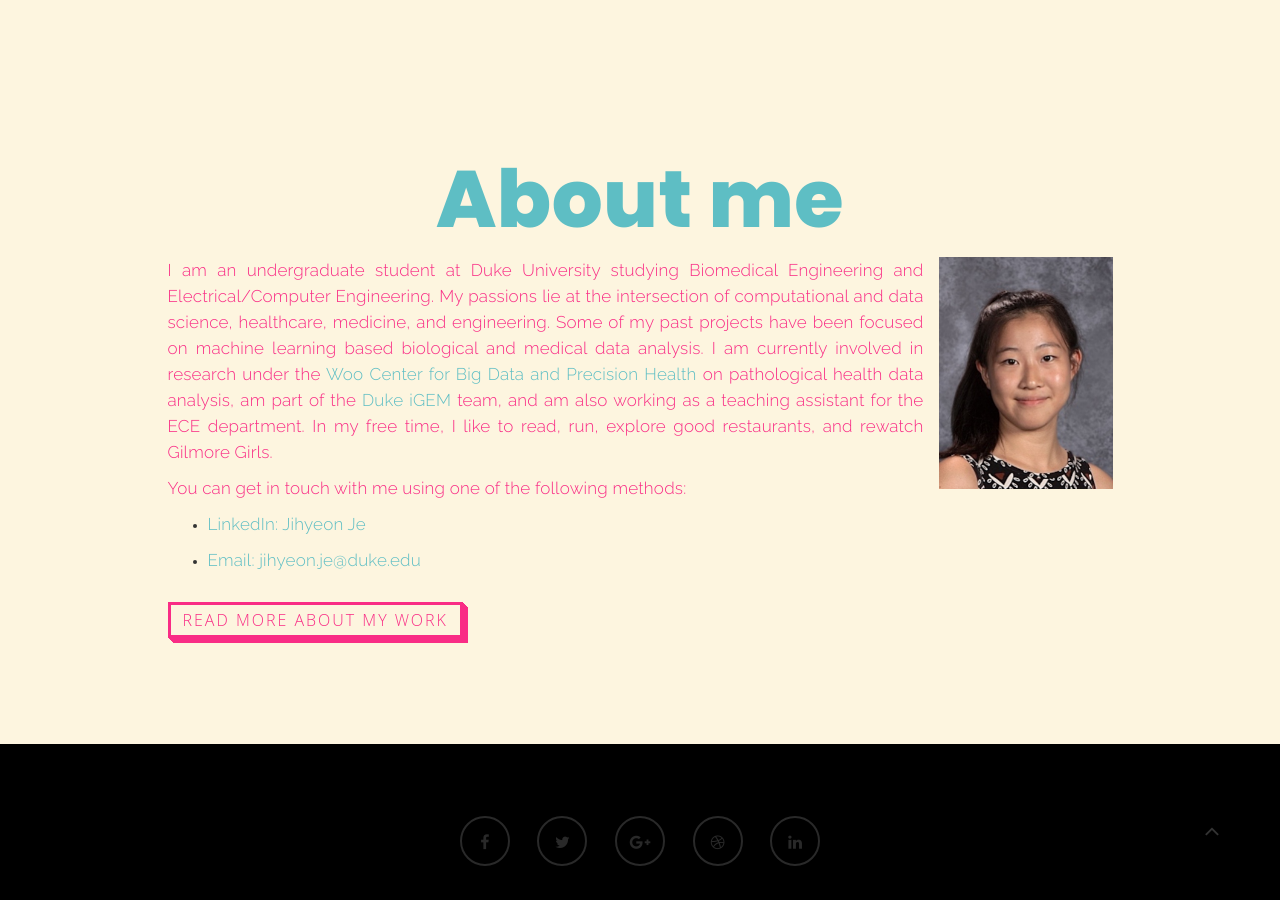
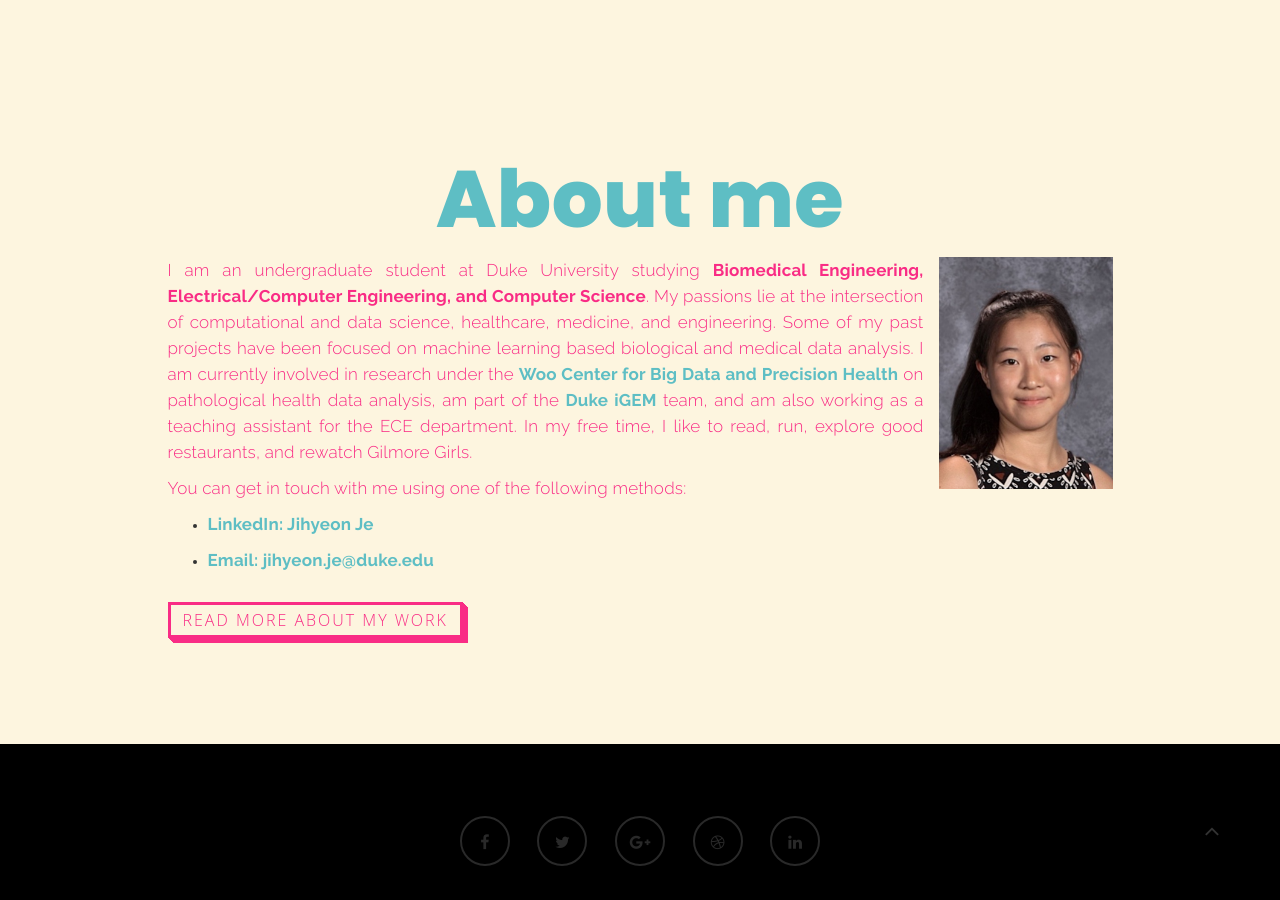
Before and after one commit to rpraka/JihyeonJe.com, a Jekyll site: the page index.html, which Jekyll copies as it is, in a window 1280 px wide and 900 px high, scrolled down 944 px. Built offline with Jekyll 4.4.1, drawn with Linux system fonts in a browser that asks for light colours.

Commit message:
Add files via upload

```diff
--- a/index.html
+++ b/index.html
@@ -141,11 +141,11 @@ http://www.tooplate.com/view/2085-neuron
 
                          <div class="blog-post-des">
                               <img src="images/jihyeonjeprofile.jpg" align= "right" style="width: 20%; height: 20%; padding-left: 15px;" />
-                              <p>I am an undergraduate student at Duke University studying Biomedical Engineering and Electrical/Computer Engineering. My passions lie at the intersection of computational and data science, healthcare, medicine, and engineering. Some of my past projects have been focused on machine learning based biological and medical data analysis. I am currently involved in research under the <a href="http://healthdata.pratt.duke.edu//">Woo Center for Big Data and Precision Health</a> on pathological health data analysis, am part of the <a href="https://www.dukeigem.com///">Duke iGEM</a> team, and am also working as a teaching assistant for the ECE department. In my free time, I like to read, run, explore good restaurants, and rewatch Gilmore Girls.</p>
+                              <p>I am an undergraduate student at Duke University studying <b>Biomedical Engineering, Electrical/Computer Engineering, and Computer Science</b>. My passions lie at the intersection of computational and data science, healthcare, medicine, and engineering. Some of my past projects have been focused on machine learning based biological and medical data analysis. I am currently involved in research under the <a href="http://healthdata.pratt.duke.edu//"><b>Woo Center for Big Data and Precision Health</b></a> on pathological health data analysis, am part of the <a href="https://www.dukeigem.com///"><b>Duke iGEM</b></a> team, and am also working as a teaching assistant for the ECE department. In my free time, I like to read, run, explore good restaurants, and rewatch Gilmore Girls.</p>
                               <p> You can get in touch with me using one of the following methods: </p>
                               <ul>
-                                 <li> <p><a href="https://www.linkedin.com/in/jihyeon-je/">LinkedIn: Jihyeon Je</a></p></li>
-                                 <li> <p><a href="mailto: jj271@duke.edu">Email: jihyeon.je@duke.edu</a><br> </br></p></li>
+                                 <li> <p><a href="https://www.linkedin.com/in/jihyeon-je/"><b>LinkedIn: Jihyeon Je</b></a></p></li>
+                                 <li> <p><a href="mailto: jj271@duke.edu"><b>Email: jihyeon.je@duke.edu</b></a><br> </br></p></li>
                               </ul>
                               <a href="about.html" class="button-54">Read more about my work</a>
                          </div>
```
